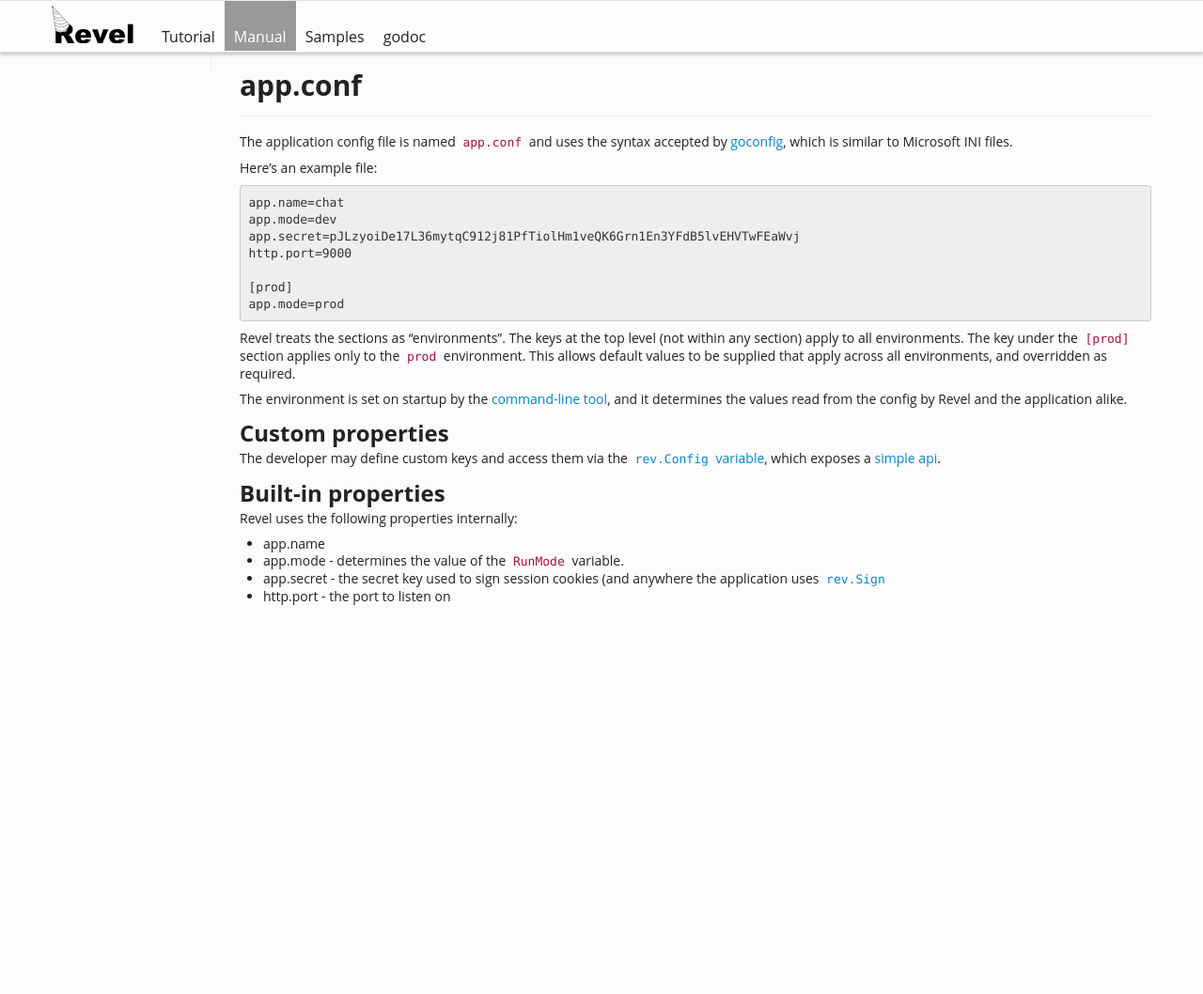
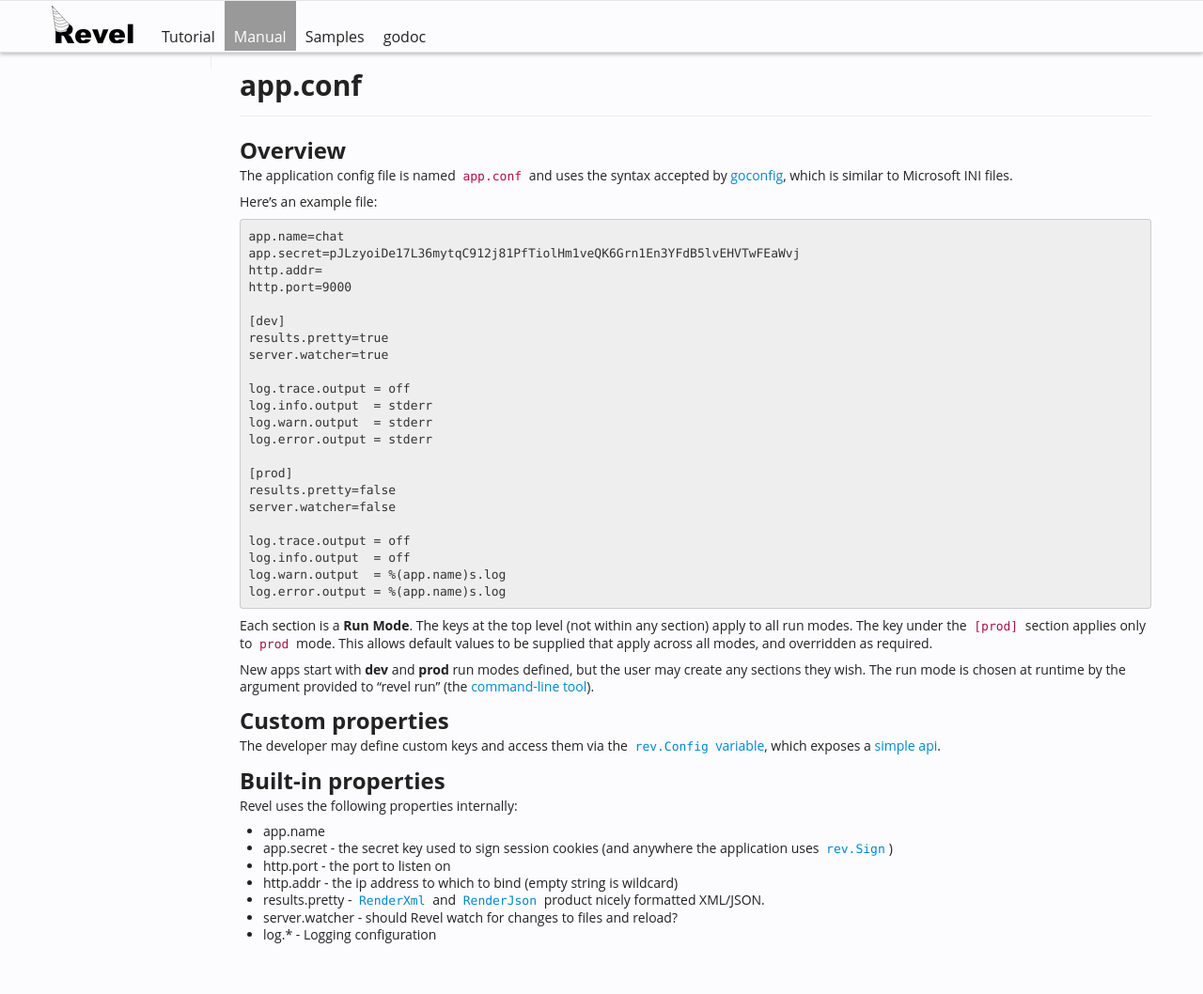
Before and after one commit to revel/revel, a Jekyll site: the page built from manual/appconf.md, in a window 1280 px wide. Shown: the whole page at 94% size. Built offline with Jekyll 4.4.1, drawn with Linux system fonts in a browser that asks for light colours; before the commit the page ends 900 px from its top, so only the background shows below that.

Commit message:
Update app.conf, write deployment, and logging sections.

```diff
--- a/index.html
+++ b/index.html
@@ -110,6 +110,9 @@ root: .
         <div class="page-header">
           <h1>Development Status <small>Early adopters only.  Pull requests welcome.</small></h1>
         </div>
+				<p>
+					Development is still very early.  Expect to get your hands dirty.
+				</p>
       </section>
 
       <section id="teaser">
--- a/manual/appconf.md
+++ b/manual/appconf.md
@@ -3,28 +3,45 @@ title: app.conf
 layout: manual
 ---
 
+## Overview
+
 The application config file is named `app.conf` and uses the syntax accepted by
-[goconfig](https://github.com/kless/goconfig), which is similar to Microsoft INI
-files.
+[goconfig](https://github.com/robfig/goconfig), which is similar to Microsoft
+INI files.
 
 Here's an example file:
 
 	app.name=chat
-	app.mode=dev
 	app.secret=pJLzyoiDe17L36mytqC912j81PfTiolHm1veQK6Grn1En3YFdB5lvEHVTwFEaWvj
+	http.addr=
 	http.port=9000
 
+	[dev]
+	results.pretty=true
+	server.watcher=true
+
+	log.trace.output = off
+	log.info.output  = stderr
+	log.warn.output  = stderr
+	log.error.output = stderr
+
 	[prod]
-	app.mode=prod
+	results.pretty=false
+	server.watcher=false
 
+	log.trace.output = off
+	log.info.output  = off
+	log.warn.output  = %(app.name)s.log
+	log.error.output = %(app.name)s.log
 
-Revel treats the sections as "environments".  The keys at the top level (not
-within any section) apply to all environments.  The key under the `[prod]`
-section applies only to the `prod` environment.  This allows default values to
-be supplied that apply across all environments, and overridden as required.
+Each section is a **Run Mode**.  The keys at the top level (not within any
+section) apply to all run modes.  The key under the `[prod]` section applies
+only to `prod` mode.  This allows default values to be supplied that apply
+across all modes, and overridden as required.
 
-The environment is set on startup by the [command-line tool](tool.md), and it
-determines the values read from the config by Revel and the application alike.
+New apps start with **dev** and **prod** run modes defined, but the user may
+create any sections they wish.  The run mode is chosen at runtime by the
+argument provided to "revel run" (the [command-line tool](tool.html)).
 
 ## Custom properties
 
@@ -36,7 +53,12 @@ The developer may define custom keys and access them via the
 
 Revel uses the following properties internally:
 * app.name
-* app.mode - determines the value of the `RunMode` variable.
 * app.secret - the secret key used to sign session cookies (and anywhere the
-  application uses [`rev.Sign`](../docs/godoc/util.html#Sign)
+  application uses [`rev.Sign`](../docs/godoc/util.html#Sign))
 * http.port - the port to listen on
+* http.addr - the ip address to which to bind (empty string is wildcard)
+* results.pretty - [`RenderXml`](../docs/godoc/mvc.html#RenderXml) and
+  [`RenderJson`](../docs/godoc/mvc.html#RenderJson) product nicely formatted
+  XML/JSON.
+* server.watcher - should Revel watch for changes to files and reload?
+* log.* - Logging configuration
```
Also changed, not shown: manual/deployment.md (+25 -1 lines), manual/logging.md (+40 -1 lines), 1 other file.
